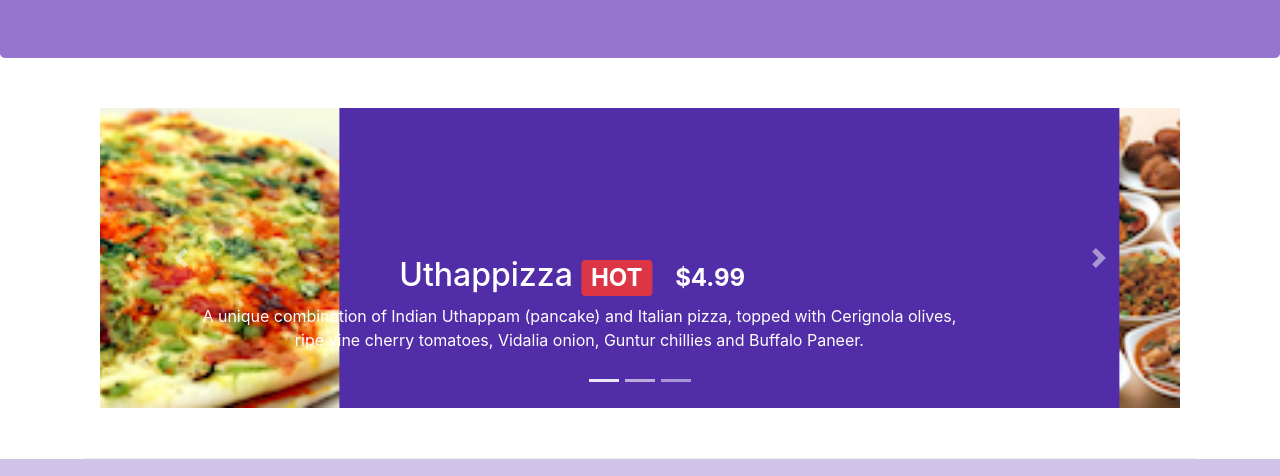
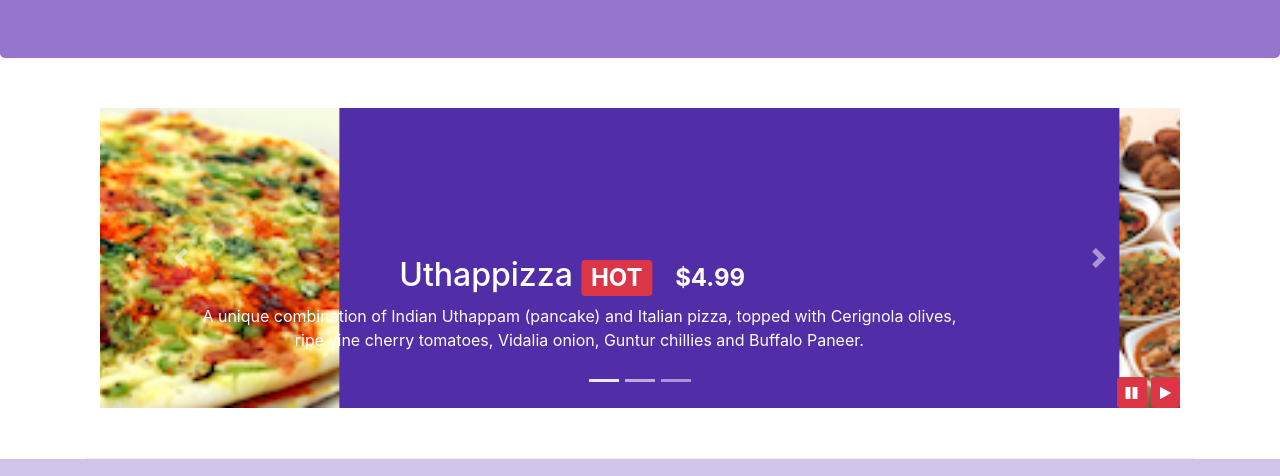
Before and after one commit to drew458/conFusion, a website: page index.html in a window 1280 px wide. Shown: the part 276-752 px from the top of the page. Drawn offline with nearby package versions, Linux system fonts and the light colour scheme.

Commit message:
Bootstrap JQuery

```diff
--- a/css/styles.css
+++ b/css/styles.css
@@ -59,3 +59,9 @@ body {
     left: 0;
     min-height: 300px;
 }
+
+#carouselButton {
+    right: 0;
+    position: absolute;
+    bottom: 0px;
+}
--- a/index.html
+++ b/index.html
@@ -134,6 +134,14 @@
                     <a class="carousel-control-next" href="#mycarousel" role="button" data-slide="next">
                         <span class="carousel-control-next-icon"></span>
                     </a>
+                    <div class="brn-group" id="carouselButton">
+                        <button class="btn btn-danger btn-sm" id="carousel-pause">
+                            <span class="fa fa-pause"></span>
+                        </button>
+                        <button class="btn btn-danger btn-sm" id="carousel-pause">
+                            <span class="fa fa-play"></span>
+                        </button>
+                    </div>
                 </div>
              </div>
         </div>
@@ -261,7 +269,13 @@
     <script src="node_modules/bootstrap/dist/js/bootstrap.min.js"></script>
     <script>
         $(document).ready(function() {
-            $('[data-toggle="tooltip"]').tooltip();
+            $('#mycarousel').carousel({ interval: 2000});
+            $('#carousel-pause').click(function(){
+                $('#mycarousel').carousel('pause');
+            });
+            $('#carousel-play').click(function(){
+                $('#mycarousel').carousel('cycle');
+            });
         });
     </script>
 </body>
```
